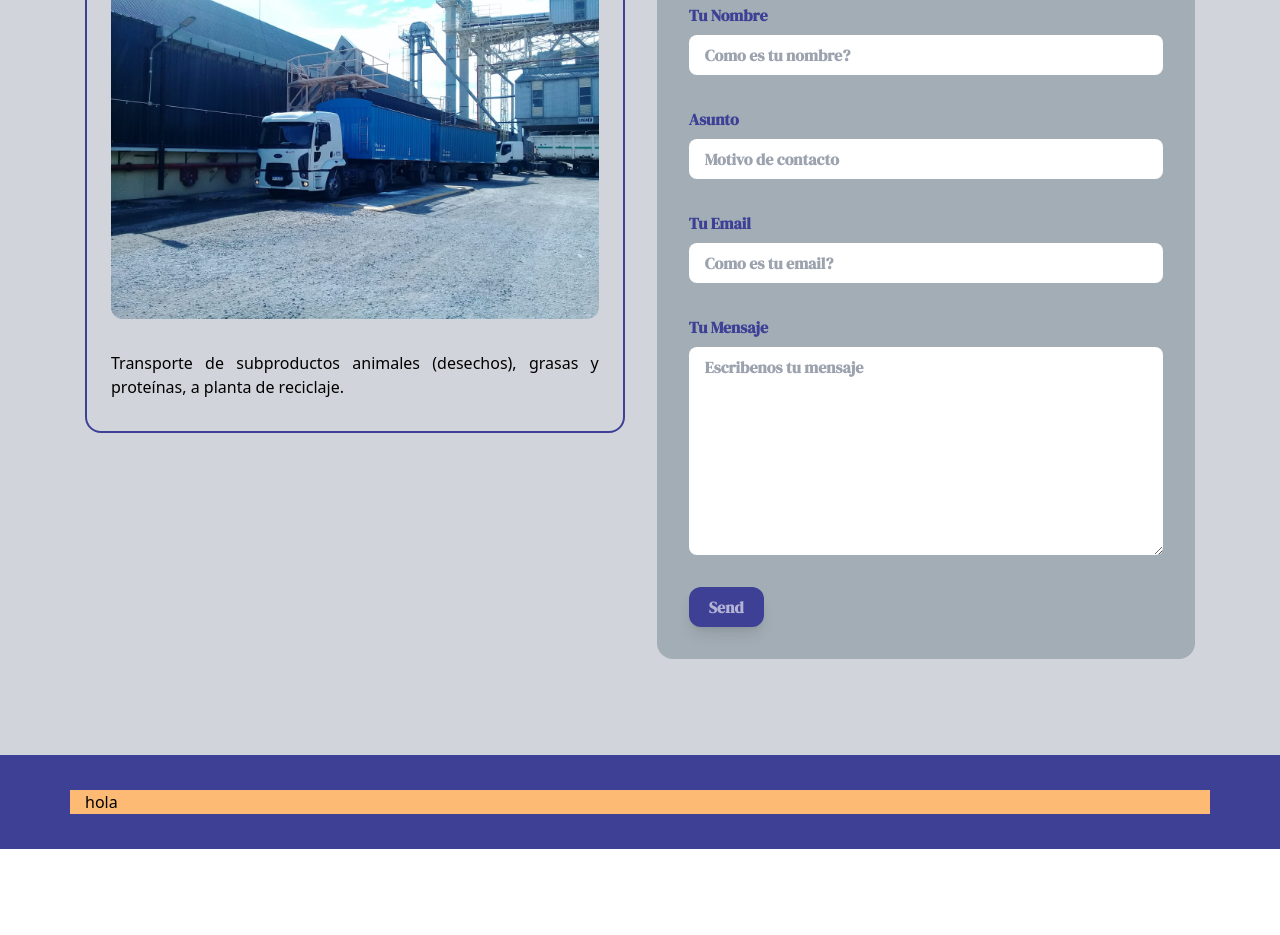
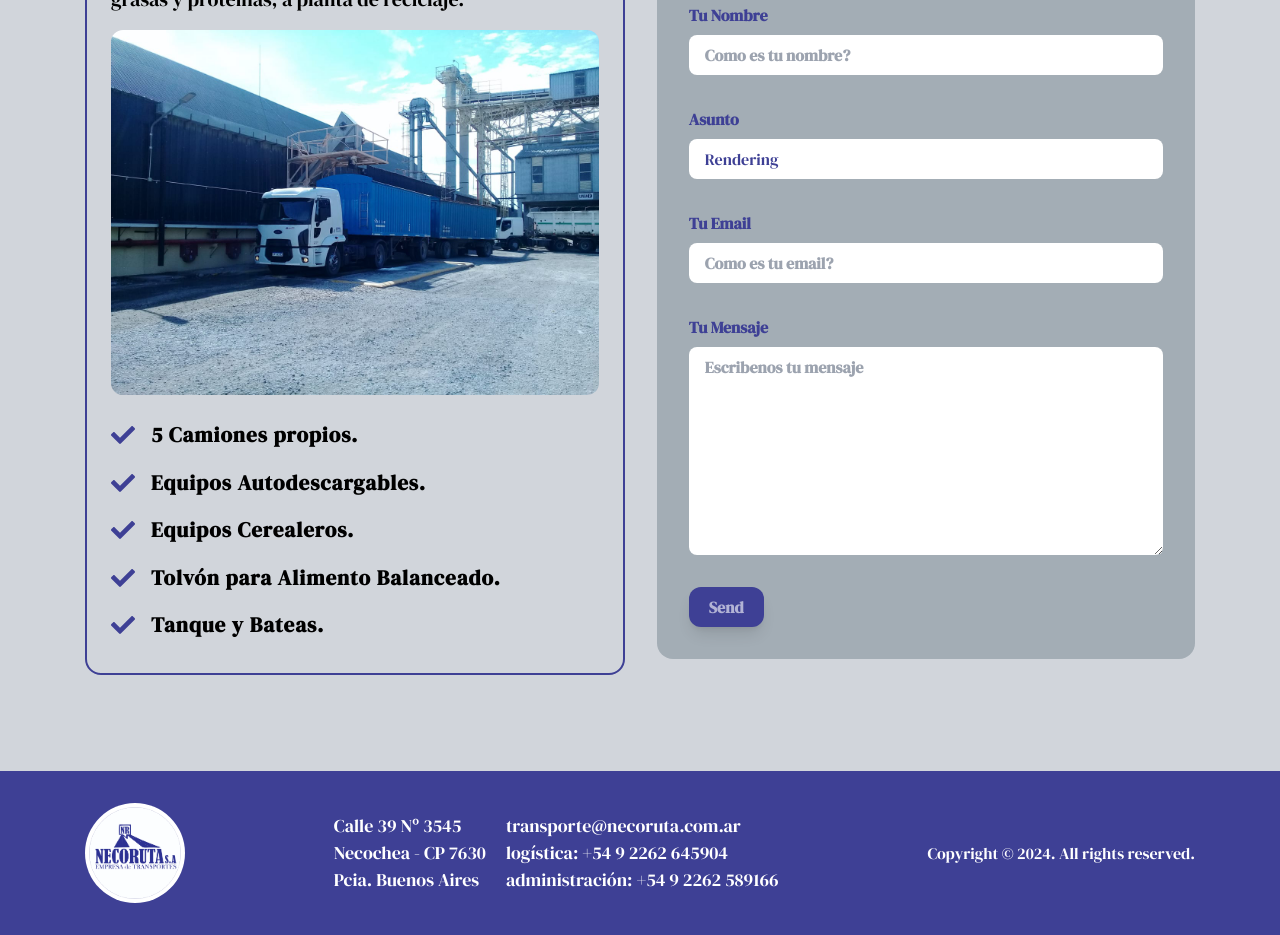
Before and after one commit to ThomasBrets/NecoRuta, a React (Vite) app: page /contacts/1 in a window 1280 px wide. Shown: the part 820-1755 px from the top of the page. Before the commit the page ends 1669 px from the top, so only its background shows below. Built offline with nearby package versions, Linux system fonts and the light colour scheme.

Commit message:
finish footer and add effects

```diff
--- a/src/components/Footer.jsx
+++ b/src/components/Footer.jsx
@@ -1,13 +1,47 @@
-import React from 'react'
+import React, { useContext } from "react";
+
+// Context
+import { transportContext } from "../context/transportContext";
+
+// Logo
+import TransparentLogo from "../assets/logo/transparentLogo.png";
+import Logo from "../assets/logo/logo.jpg";
+import RoundLogo from "../assets/logo/roundLogo.jpg";
 
 const Footer = () => {
+  const { office } = useContext(transportContext);
+  // console.log("OFFICE", office);
+
+  const { direccion, ciudad, provincia, email, logistica, administracion } =
+    office;
   return (
-    <footer className="bg-primary py-[35px]">
-      <div className="container mx-auto flex justify-between bg-orange-300">
-      hola
+    <footer className="bg-primary py-8">
+      <div className="container mx-auto flex flex-col lg:flex-row items-center gap-4 lg:justify-between">
+        <a href="/">
+          <img
+            className="w-[100px] bg-white p-1 rounded-[100%]"
+            src={RoundLogo}
+          />
+        </a>
+        <div className="flex flex-col items-center lg:flex-row gap-5 font-primary text-white text-[18px]">
+          <div>
+            <p>{direccion}</p>
+            <p>{ciudad}</p>
+            <p>{provincia}</p>
+          </div>
+          <div>
+            <p>{email}</p>
+            <p>{logistica}</p>
+            <p>{administracion}</p>
+          </div>
+        </div>
+
+        <div className="items-center font-primary text-white">
+          Copyright &copy; 2024. All rights reserved.
+        </div>
       </div>
     </footer>
-  )
-}
+  );
+};
 
-export default Footer
+export default Footer;
--- a/src/components/Header.jsx
+++ b/src/components/Header.jsx
@@ -28,7 +28,7 @@ const Header = () => {
         {/* logo */}
         <a href="/">
           {header ? (
-            <img className="w-[140px] bg-white p-1 rounded-lg" src={Logo} />
+            <img className="w-[100px] bg-white p-1 rounded-[100%]" src={RoundLogo} />
           ) : (
             <img className="w-[180px]" src={TransparentLogo} />
           )}
--- a/src/components/HeroSlider.jsx
+++ b/src/components/HeroSlider.jsx
@@ -6,13 +6,17 @@ import { Swiper, SwiperSlide } from "swiper/react";
 // import swiper styles
 import "swiper/css";
 import "swiper/css/effect-fade";
-import 'swiper/css/autoplay';
+import "swiper/css/autoplay";
 
 // import required modules
-import { EffectFade, Autoplay } from 'swiper/modules';
+import { EffectFade, Autoplay } from "swiper/modules";
 
 // Utils
 import { scrollToSection } from "../utils/scrollToSection";
+
+// Framer-motion
+import { motion } from "framer-motion";
+import { titleVariants, icon } from "../utils/motion";
 
 // Images
 import img5 from "../assets/img/5.jpg";
@@ -21,7 +25,6 @@ import img10 from "../assets/img/10.jpg";
 import img11 from "../assets/img/11.jpg";
 import img8 from "../assets/img/8.jpg";
 import img4 from "../assets/img/4.jpg";
-
 
 // Slides
 const slides = [
@@ -70,16 +73,32 @@ const HeroSlider = () => {
         const { title, bg, btnText } = slide;
 
         return (
-        <SwiperSlide key={index} className="h-full bg-orange-400 relative flex justify-center items-center">
+          <SwiperSlide
+            key={index}
+            className="h-full bg-orange-400 relative flex justify-center items-center"
+          >
             {/* title and button */}
             <div className="z-20 text-white text-center">
-          <div className="uppercase font-primary tracking-[6px] mb-5">
+              <motion.div
+                variants={titleVariants}
+                initial="hidden"
+                animate="visible"
+                className="uppercase font-primary tracking-[6px] mb-5"
+              >
                 Desde 2009 brindando servicios de transporte de carga
-          </div>
-          <h1 className="uppercase font-primary tracking-[2px] text-[32px] max-w-[920px] lg:text-[68px]">
+              </motion.div>
+              <motion.h1
+                variants={titleVariants}
+                initial="hidden"
+                animate="visible"
+                className="mb-5 uppercase font-primary tracking-[2px] text-[32px] max-w-[920px] lg:text-[68px]"
+              >
                 {title}
-          </h1>
-          <button className="btn btn-primary btn-lg mx-auto rounded" onClick={() => scrollToSection("#transportes")} >
+              </motion.h1>
+              <button
+                className="btn btn-primary btn-lg mx-auto rounded"
+                onClick={() => scrollToSection("#transportes")}
+              >
                 {btnText}
               </button>
             </div>
@@ -90,7 +109,7 @@ const HeroSlider = () => {
             {/* overlay */}
             <div className="absolute h-full w-full bg-black/70"></div>
           </SwiperSlide>
-        )
+        );
       })}
     </Swiper>
   );
--- a/src/pages/TransporteDetails.jsx
+++ b/src/pages/TransporteDetails.jsx
@@ -23,9 +23,23 @@ import { FaCheck } from "react-icons/fa";
 
 const TransporteDetails = () => {
   const formRef = useRef();
+  const { transport } = useContext(transportContext);
+  // console.log("Transporte", transport);
+
+  const { id } = useParams();
+  // console.log("ID", id);
+
+  const transporte = transport.find((transporte) => {
+    return transporte.id === Number(id);
+  });
+
+  // console.log("TRANSPORTE", transporte);
+
+  const { name, description, img } = transporte;
+
   const [form, setForm] = useState({
     name: "",
-    affair: "",
+    affair: name,
     email: "",
     message: "",
   });
@@ -71,7 +85,7 @@ const TransporteDetails = () => {
         {
           from_name: form.name,
           to_name: "Necoruta",
-          affair: form.affair,
+          affair: name,
           from_email: form.email,
           to_email: "transportes@necoruta.com.ar",
           message: form.message,
@@ -86,7 +100,7 @@ const TransporteDetails = () => {
 
         setForm({
           name: "",
-          affair: "",
+          affair: name,
           email: "",
           message: "",
         });
@@ -98,19 +112,6 @@ const TransporteDetails = () => {
       });
   };
 
-  const { transport } = useContext(transportContext);
-  // console.log("Transporte", transport);
-
-  const { id } = useParams();
-  // console.log("ID", id);
-
-  const transporte = transport.find((transporte) => {
-    return transporte.id === Number(id);
-  });
-
-  // console.log("TRANSPORTE", transporte);
-
-  const { name, description, img } = transporte;
 
   return (
     <section>
@@ -137,13 +138,35 @@ const TransporteDetails = () => {
             viewport={{ once: true }}
             className="w-full h-full lg:w-[50%] text-justify px-6 border-2 border-primary rounded-2xl p-8"
           >
-            <h2 className="h2 text-center tracking-[2px] font-semibold">
+            <h2 className="font-primary text-[45px] text-primary text-center tracking-[2px] font-semibold">
               {name}
             </h2>
-            <img className="mb-8 rounded-xl" alt="flota" src={img} />
-            <div>
+            <div className="font-primary text-[20px] my-4">
               {description}
             </div>
+            <img className="mb-6 rounded-xl" alt="flota" src={img} />
+            <ul className="flex flex-col gap-y-4 text-[21px] font-semibold">
+              <li className="flex items-center gap-x-4 font-primary tracking-[1px]">
+                <FaCheck className="text-primary w-[24px] h-[24px]" />5 Camiones
+                propios.
+              </li>
+              <li className="flex items-center gap-x-4 font-primary tracking-[1px]">
+                <FaCheck className="text-primary w-[24px] h-[24px]" />
+                Equipos Autodescargables.
+              </li>
+              <li className="flex items-center gap-x-4 font-primary tracking-[1px]">
+                <FaCheck className="text-primary w-[24px] h-[24px]" />
+                Equipos Cerealeros.
+              </li>
+              <li className="flex items-center gap-x-4 font-primary tracking-[1px]">
+                <FaCheck className="text-primary w-[24px] h-[24px]" />
+                Tolvón para Alimento Balanceado.
+              </li>
+              <li className="flex items-center gap-x-4 font-primary tracking-[1px]">
+                <FaCheck className="text-primary w-[24px] h-[24px]" />
+                Tanque y Bateas.
+              </li>
+            </ul>
           </motion.div>
           {/* right (Contacto) */}
           <div className="w-full h-full lg:w-[50%] overflow-hidden flex-col">
--- a/src/utils/motion.js
+++ b/src/utils/motion.js
@@ -39,3 +39,29 @@ export const fadeIn = (direction, type, delay, duration) => {
     },
   };
 };
+
+export const titleVariants = {
+  hidden: {
+    y: -20,
+    opacity: 0,
+  },
+  visible: {
+    y: 0,
+    opacity: 1,
+    transition: {
+      duration: 1.2,
+      ease: "easeOut",
+    },
+  },
+};
+
+export const icon = {
+  hidden: {
+    pathLength: 0,
+    fill: "rgba(255, 255, 255, 0)"
+  },
+  visible: {
+    pathLength: 1,
+    fill: "rgba(255, 255, 255, 1)"
+  }
+}
```
Lines whose indentation alone changed are shown as unchanged.
